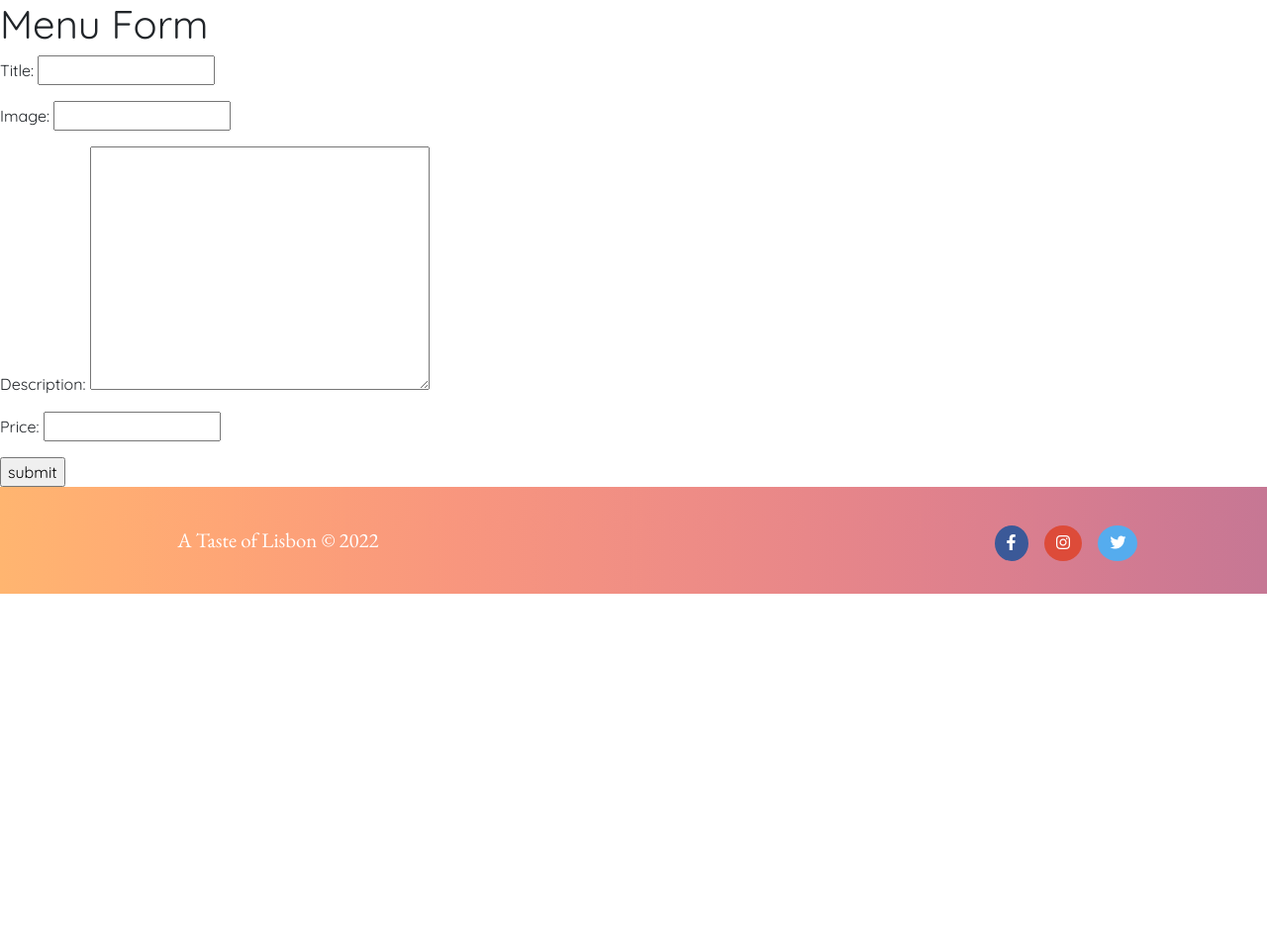
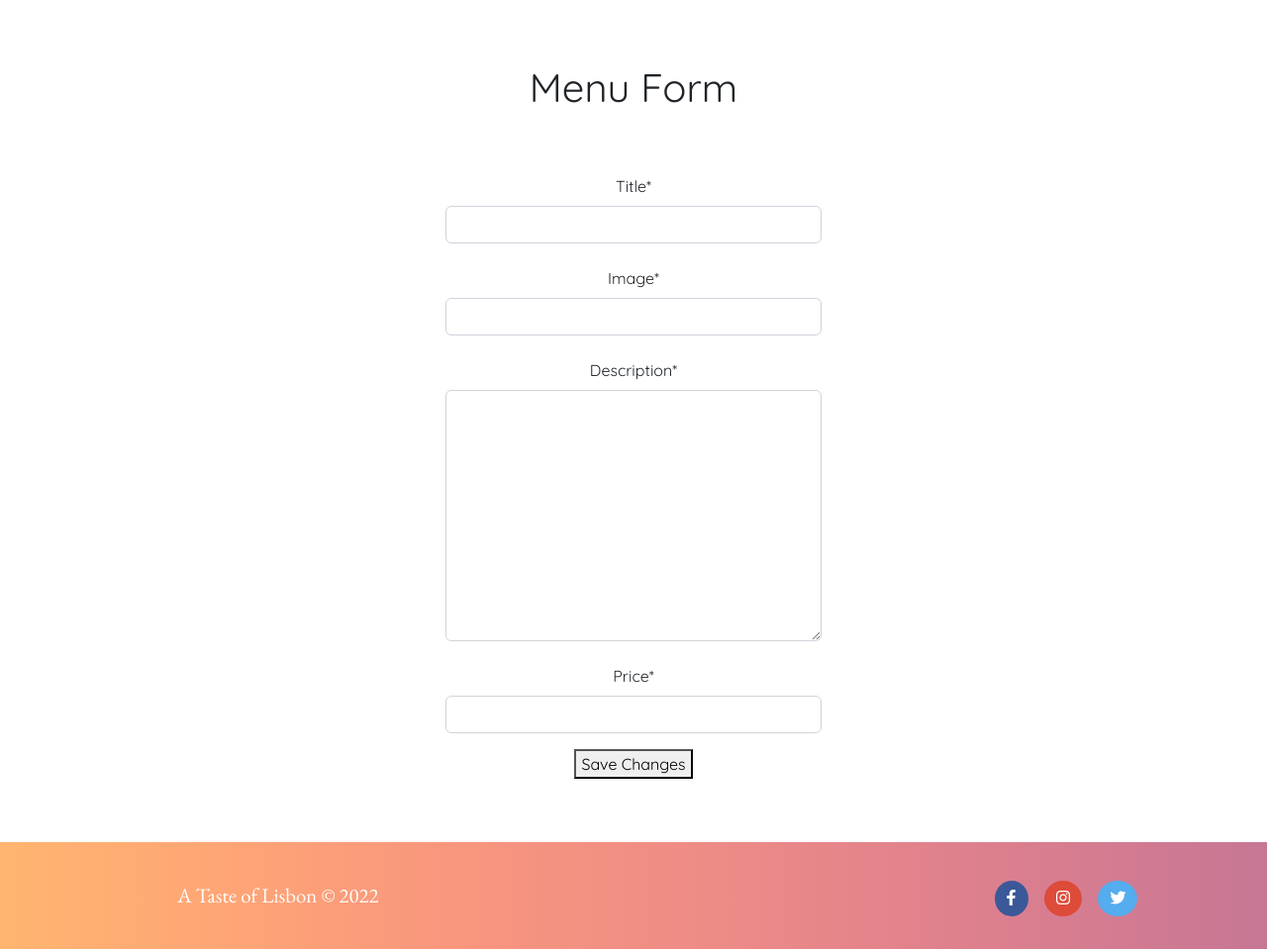
Before and after one commit to DioCar84/A-Taste-of-Lisbon, a Django app: template restaurant/templates/restaurant/menu_form.html in a window 1280 px wide. Shown: the part 124-1083 px from the top of the page at 99% size. Before the commit the page ends 724 px from the top, so only its background shows below. Run offline with Django 3.2, Linux system fonts and the light colour scheme; the template is opened without the code that fills it: values that come from a table or form of the project are taken from there, others are empty; some libraries are stand-ins or nearby versions.

Commit message:
Add style to edit menu item form

```diff
--- a/requirements.txt
+++ b/requirements.txt
@@ -1,8 +1,10 @@
 asgiref==3.5.2
 cloudinary==1.29.0
+crispy-bootstrap5==0.6
 dj-database-url==0.5.0
 dj3-cloudinary-storage==0.0.6
 Django==3.2.14
+django-crispy-forms==1.14.0
 gunicorn==20.1.0
 psycopg2==2.9.3
 pytz==2022.1
--- a/restaurant/templates/restaurant/menu_form.html
+++ b/restaurant/templates/restaurant/menu_form.html
@@ -1,14 +1,15 @@
 {% extends 'base.html' %}
+{% load crispy_forms_tags %}
 {% block content %}
 
-<h1>Menu Form</h1>
+<h1 class="menu-form">Menu Form</h1>
 
-<form action="" method="post">
+<form class="menu-form" action="" method="post">
     {% csrf_token %}
 
-    {{ form.as_p }}
+    {{ form | crispy }}
 
-    <input type="submit" value="submit">
+    <button type="submit">Save Changes</button>
 
 </form>
 
--- a/static/css/styles.css
+++ b/static/css/styles.css
@@ -182,6 +182,20 @@ footer {
 
 .fa-circle-chevron-right {
     color: #ffb570;
+}
+
+/* ---------- MENU FORM PAGE ---------- */
+
+.menu-form {
+    text-align: center;
+    margin: 5%;
+}
+
+.mb-3 {
+    margin: 2% 0;
+    position: relative;
+    left: 33.5%;
+    width: 33%;
 }
 
 /* ---------- ABOUT PAGE ---------- */
--- a/taste_of_lisbon/settings.py
+++ b/taste_of_lisbon/settings.py
@@ -46,9 +46,15 @@ INSTALLED_APPS = [
     'cloudinary_storage',
     'django.contrib.staticfiles',
     'cloudinary',
+    'crispy_forms',
+    'crispy_bootstrap5',
     'blog',
     'restaurant'
 ]
+
+CRISPY_ALLOWED_TEMPLATE_PACKS = "bootstrap5"
+
+CRISPY_TEMPLATE_PACK = "bootstrap5"
 
 MIDDLEWARE = [
     'django.middleware.security.SecurityMiddleware',
```
